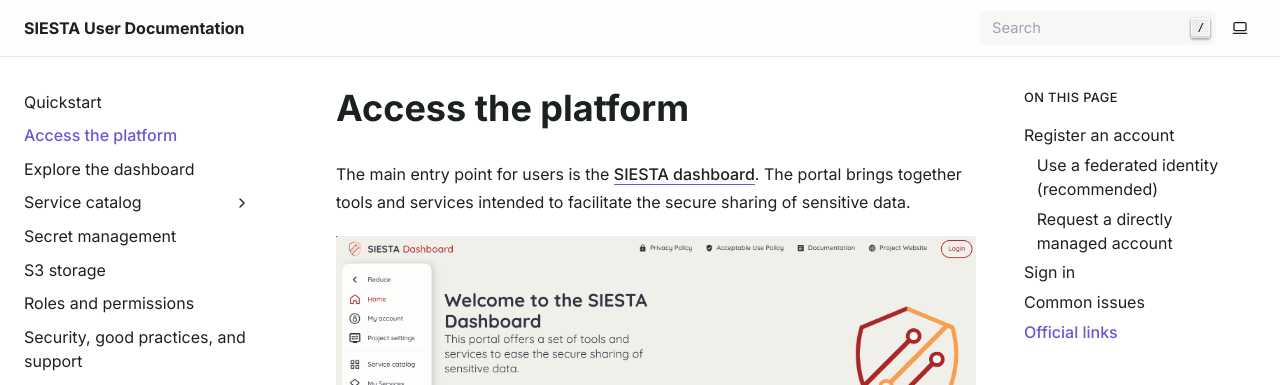
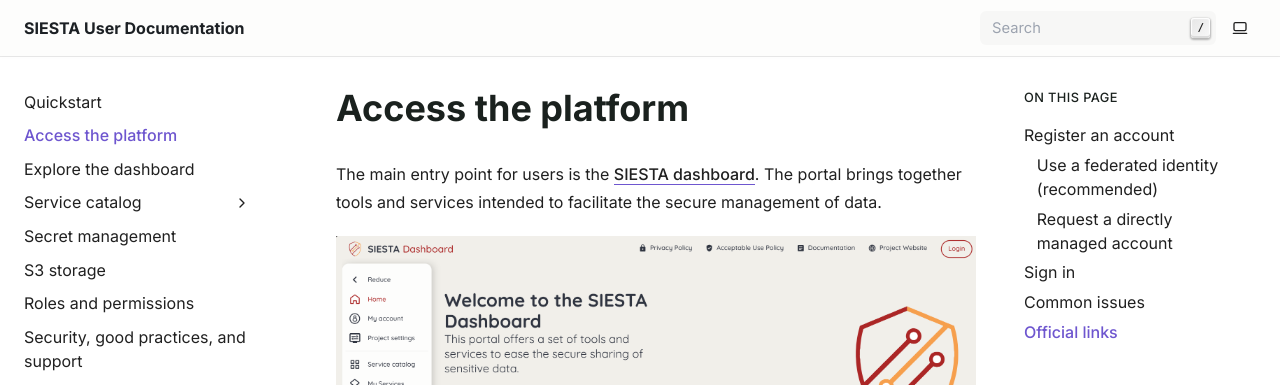
Before and after one commit to SIESTA-eu/siesta-docs, a Sphinx documentation site: the page built from docs/access.md, in a window 1280 px wide and 900 px high. Shown: the top 385 px of the window. Built offline with Sphinx 7.4.7, drawn with Linux system fonts in a browser that asks for light colours.

Commit message:
Update access

````diff
--- a/docs/access.md
+++ b/docs/access.md
@@ -1,6 +1,6 @@
 # Access the platform
 
-The main entry point for users is the [SIESTA dashboard](https://dashboard.cloud.eosc-siesta.eu/). The portal brings together tools and services intended to facilitate the secure sharing of sensitive data.
+The main entry point for users is the [SIESTA dashboard](https://dashboard.cloud.eosc-siesta.eu/). The portal brings together tools and services intended to facilitate the secure management of data.
 
 ```{image} /_static/dashboard_login.png
 :alt: SIESTA dashboard main page with the login button
````
